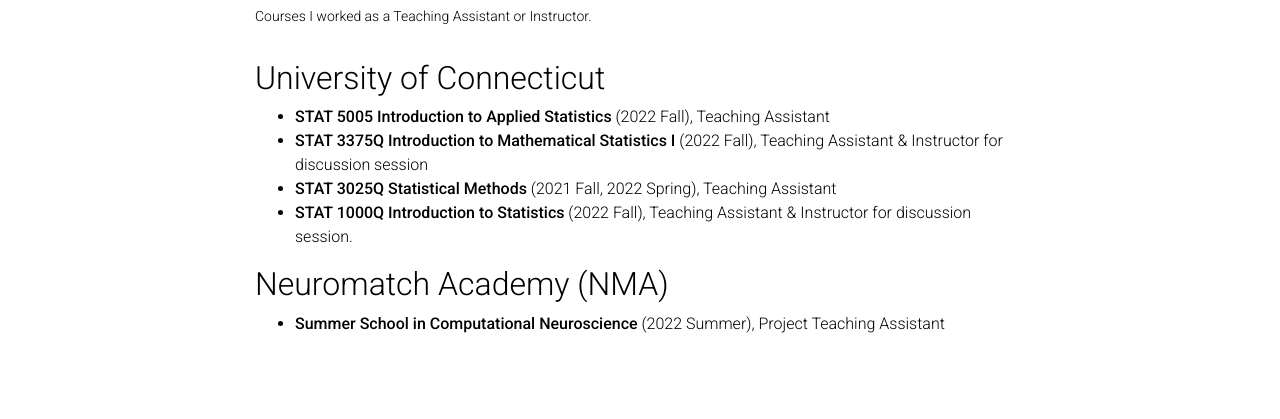
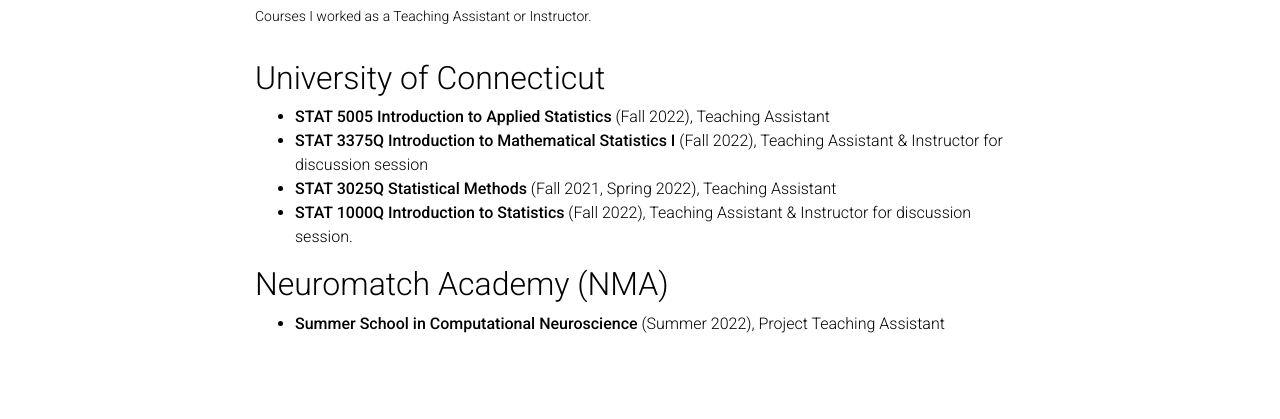
Before and after one commit to weigcdsb/weigcdsb.github.io, a Jekyll site: the page built from _pages/teaching.md, in a window 1280 px wide. Shown: the part 154-573 px from the top of the page. Built offline with Jekyll 4.4.1, drawn with Linux system fonts in a browser that asks for light colours; comment, search, counter and statistics services are not loaded; a style sheet for code colours, icons or effects is not loaded.

```diff
--- a/_pages/teaching.md
+++ b/_pages/teaching.md
@@ -6,12 +6,13 @@ description: Courses I worked as a Teaching Assistant or Instructor.
 nav: true
 nav_order: 5
 ---
+## University of Connecticut
 
-## University of Connecticut
-- **STAT 5005 Introduction to Applied Statistics** (2022 Fall), Teaching Assistant
-- **STAT 3375Q Introduction to Mathematical Statistics I** (2022 Fall), Teaching Assistant & Instructor for discussion session
-- **STAT 3025Q Statistical Methods** (2021 Fall, 2022 Spring), Teaching Assistant
-- **STAT 1000Q Introduction to Statistics** (2022 Fall), Teaching Assistant & Instructor for discussion session.
+- **STAT 5005 Introduction to Applied Statistics** (Fall 2022), Teaching Assistant
+- **STAT 3375Q Introduction to Mathematical Statistics I** (Fall 2022), Teaching Assistant & Instructor for discussion session
+- **STAT 3025Q Statistical Methods** (Fall 2021, Spring 2022), Teaching Assistant
+- **STAT 1000Q Introduction to Statistics** (Fall 2022), Teaching Assistant & Instructor for discussion session.
 
 ## Neuromatch Academy (NMA)
-- **Summer School in Computational Neuroscience** (2022 Summer), Project Teaching Assistant
+
+- **Summer School in Computational Neuroscience** (Summer 2022), Project Teaching Assistant
```
Also changed, not shown: 1 other file.
